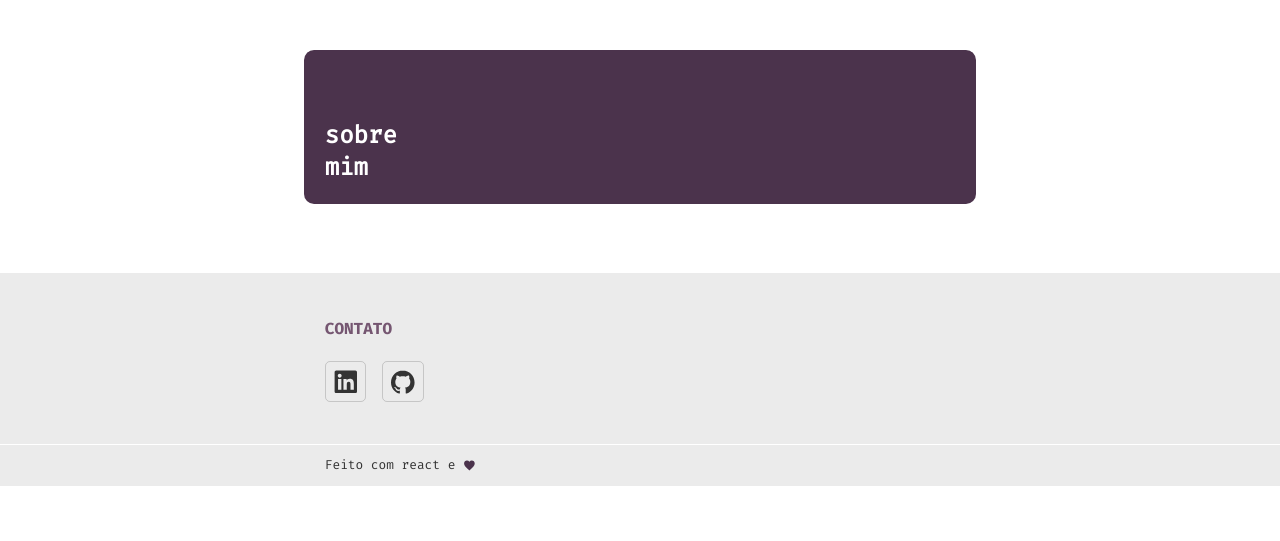
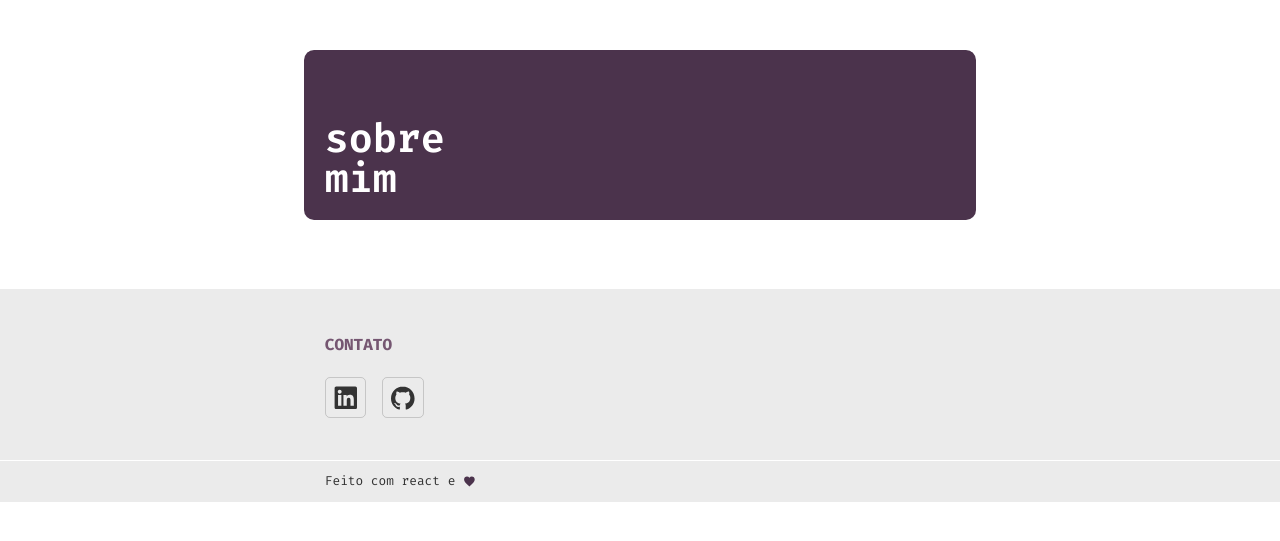
Before and after one commit to luizmariz/luizmariz.github.io, a Gatsby site: page /about in a window 1280 px wide. Shown: the part 203-744 px from the top of the page. Built offline with nearby package versions, Linux system fonts and the light colour scheme; Gatsby itself is replaced by a stand-in of ours.

Commit message:
changed: about me h2 to h1

```diff
--- a/package.json
+++ b/package.json
@@ -7,7 +7,7 @@
   "license": "MIT",
   "scripts": {
     "build": "gatsby build",
-    "develop": "gatsby develop -H 172.17.0.33 -p 8000",
+    "develop": "gatsby develop -H 172.19.0.212 -p 8000",
     "format": "prettier --write \"**/*.{js,jsx,json,md}\"",
     "start": "npm run develop",
     "serve": "gatsby serve",
--- a/src/pages/about.js
+++ b/src/pages/about.js
@@ -2,14 +2,14 @@ import React from 'react';
 import Layout from '../components/Layout';
 import styled from 'styled-components';
 
-const Title = styled.h2`
+const Title = styled.h1`
   color: #FFFFFF;
   padding: 1.3rem;
   /* want one word per line */
   word-spacing: 100vw;
   margin-block-end: 0;
   margin-block-start: 3rem;
-  line-height: 2rem;
+  line-height: 2.5rem;
 `
 
 function AboutPage () {
```
